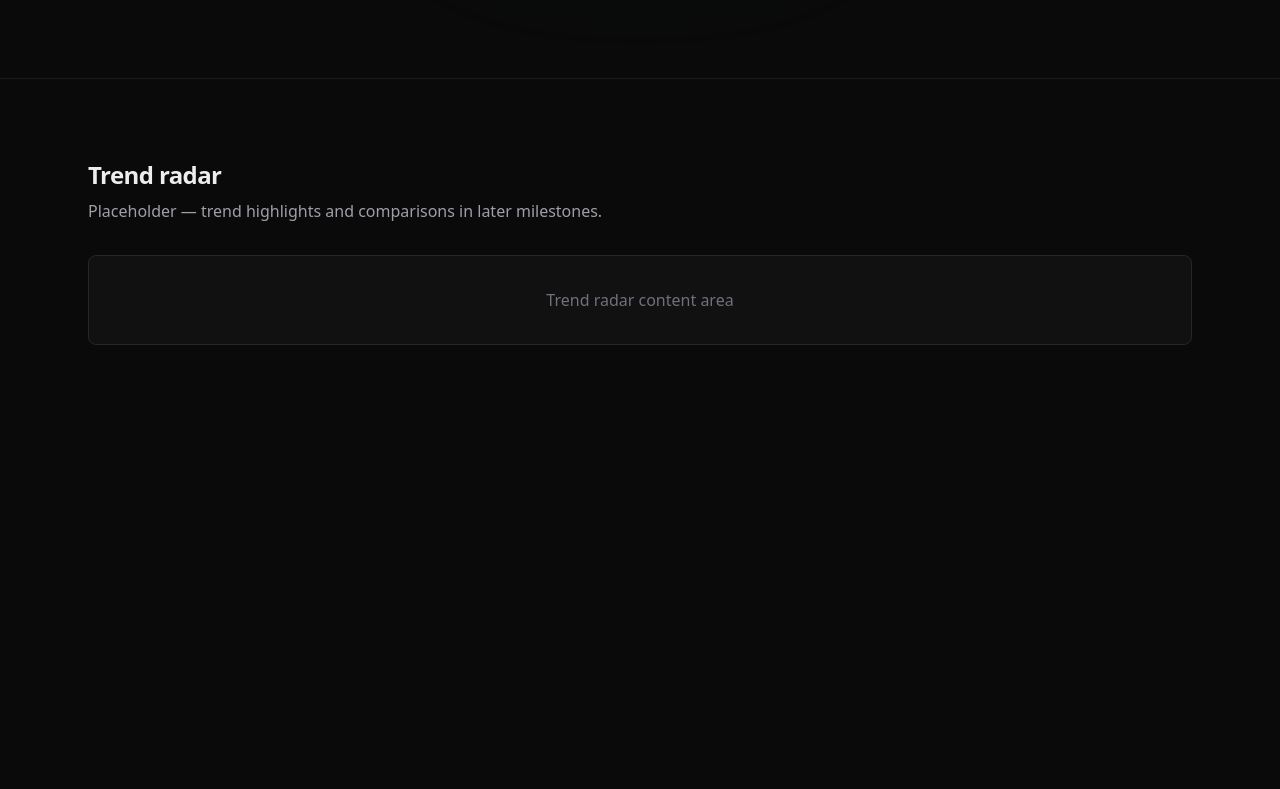
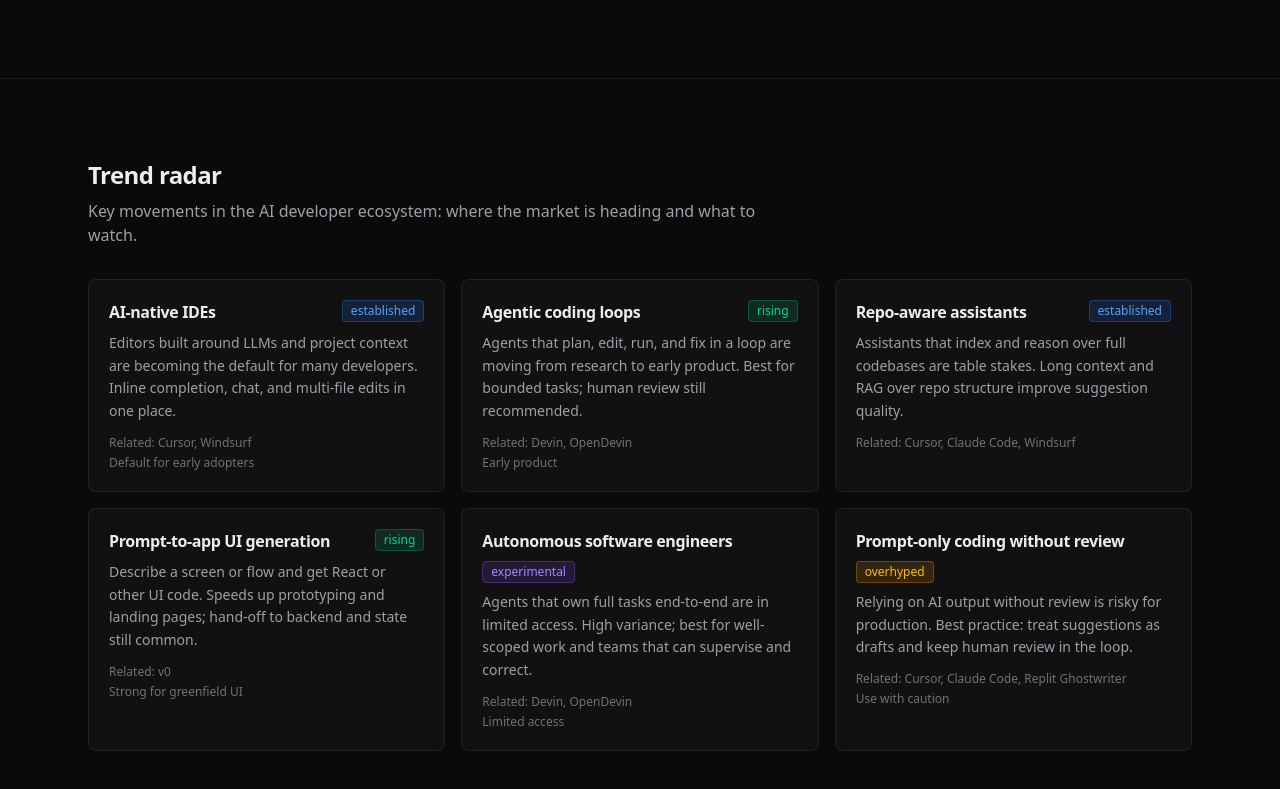
Before and after one commit to ian-schwartz/ai-dev-trends-explorer, a Next.js app: page / in a window 1280 px wide. Shown: the part 1713-2502 px from the top of the page. Before the commit the page ends 2138 px from the top, so only its background shows below. Built offline with nearby package versions, Linux system fonts and the light colour scheme; no server answers.

Commit message:
feat: implement curated trend radar section

```diff
--- /dev/null
+++ b/src/components/home/TrendRadarCard.tsx
@@ -0,0 +1,62 @@
+import type { TrendItem, TrendStatus } from "@/types/trend";
+
+const statusStyles: Record<
+  TrendStatus,
+  { badge: string; border: string }
+> = {
+  rising: {
+    badge: "bg-emerald-500/15 text-emerald-400 border-emerald-500/30",
+    border: "border-emerald-500/20",
+  },
+  established: {
+    badge: "bg-blue-500/15 text-blue-400 border-blue-500/30",
+    border: "border-blue-500/20",
+  },
+  experimental: {
+    badge: "bg-violet-500/15 text-violet-400 border-violet-500/30",
+    border: "border-violet-500/20",
+  },
+  overhyped: {
+    badge: "bg-amber-500/15 text-amber-400 border-amber-500/30",
+    border: "border-amber-500/20",
+  },
+};
+
+interface TrendRadarCardProps {
+  trend: TrendItem;
+}
+
+export function TrendRadarCard({ trend }: TrendRadarCardProps) {
+  const styles = statusStyles[trend.status];
+
+  return (
+    <article
+      className={`rounded-lg border bg-zinc-900/50 p-4 sm:p-5 ${styles.border} border-zinc-800/80 transition-colors hover:bg-zinc-900/70`}
+      data-trend-slug={trend.slug}
+    >
+      <div className="flex flex-wrap items-start justify-between gap-2">
+        <h3 className="font-semibold tracking-tight text-foreground">
+          {trend.title}
+        </h3>
+        <span
+          className={`shrink-0 rounded border px-2 py-0.5 text-xs font-medium ${styles.badge}`}
+        >
+          {trend.status}
+        </span>
+      </div>
+      <p className="mt-2 text-sm leading-relaxed text-zinc-400">
+        {trend.summary}
+      </p>
+      {trend.relatedTools.length > 0 && (
+        <p className="mt-3 text-xs text-zinc-500">
+          Related: {trend.relatedTools.join(", ")}
+        </p>
+      )}
+      {trend.signalLabel != null && (
+        <p className="mt-1 text-xs font-medium text-zinc-500">
+          {trend.signalLabel}
+        </p>
+      )}
+    </article>
+  );
+}
--- a/src/components/home/TrendRadarSection.tsx
+++ b/src/components/home/TrendRadarSection.tsx
@@ -1,3 +1,6 @@
+import { trends } from "@/data/trends";
+import { TrendRadarCard } from "./TrendRadarCard";
+
 export function TrendRadarSection() {
   return (
     <section className="py-16 sm:py-20">
@@ -5,11 +8,14 @@ export function TrendRadarSection() {
         <h2 className="text-2xl font-semibold tracking-tight text-foreground">
           Trend radar
         </h2>
-        <p className="mt-2 text-zinc-400">
-          Placeholder — trend highlights and comparisons in later milestones.
+        <p className="mt-2 max-w-2xl text-zinc-400">
+          Key movements in the AI developer ecosystem: where the market is
+          heading and what to watch.
         </p>
-        <div className="mt-8 rounded-lg border border-zinc-800 bg-zinc-900/50 p-8 text-center text-zinc-500">
-          Trend radar content area
+        <div className="mt-8 grid gap-4 sm:grid-cols-2 lg:grid-cols-3">
+          {trends.map((trend) => (
+            <TrendRadarCard key={trend.slug} trend={trend} />
+          ))}
         </div>
       </div>
     </section>
--- /dev/null
+++ b/src/data/trends.ts
@@ -0,0 +1,57 @@
+import type { TrendItem } from "@/types/trend";
+
+export const trends: TrendItem[] = [
+  {
+    slug: "ai-native-ides",
+    title: "AI-native IDEs",
+    status: "established",
+    summary:
+      "Editors built around LLMs and project context are becoming the default for many developers. Inline completion, chat, and multi-file edits in one place.",
+    relatedTools: ["Cursor", "Windsurf"],
+    signalLabel: "Default for early adopters",
+  },
+  {
+    slug: "agentic-coding-loops",
+    title: "Agentic coding loops",
+    status: "rising",
+    summary:
+      "Agents that plan, edit, run, and fix in a loop are moving from research to early product. Best for bounded tasks; human review still recommended.",
+    relatedTools: ["Devin", "OpenDevin"],
+    signalLabel: "Early product",
+  },
+  {
+    slug: "repo-aware-assistants",
+    title: "Repo-aware assistants",
+    status: "established",
+    summary:
+      "Assistants that index and reason over full codebases are table stakes. Long context and RAG over repo structure improve suggestion quality.",
+    relatedTools: ["Cursor", "Claude Code", "Windsurf"],
+  },
+  {
+    slug: "prompt-to-app-ui",
+    title: "Prompt-to-app UI generation",
+    status: "rising",
+    summary:
+      "Describe a screen or flow and get React or other UI code. Speeds up prototyping and landing pages; hand-off to backend and state still common.",
+    relatedTools: ["v0"],
+    signalLabel: "Strong for greenfield UI",
+  },
+  {
+    slug: "autonomous-software-engineers",
+    title: "Autonomous software engineers",
+    status: "experimental",
+    summary:
+      "Agents that own full tasks end-to-end are in limited access. High variance; best for well-scoped work and teams that can supervise and correct.",
+    relatedTools: ["Devin", "OpenDevin"],
+    signalLabel: "Limited access",
+  },
+  {
+    slug: "prompt-only-coding",
+    title: "Prompt-only coding without review",
+    status: "overhyped",
+    summary:
+      "Relying on AI output without review is risky for production. Best practice: treat suggestions as drafts and keep human review in the loop.",
+    relatedTools: ["Cursor", "Claude Code", "Replit Ghostwriter"],
+    signalLabel: "Use with caution",
+  },
+];
--- /dev/null
+++ b/src/types/trend.ts
@@ -0,0 +1,14 @@
+export type TrendStatus =
+  | "rising"
+  | "established"
+  | "experimental"
+  | "overhyped";
+
+export interface TrendItem {
+  slug: string;
+  title: string;
+  status: TrendStatus;
+  summary: string;
+  relatedTools: string[];
+  signalLabel?: string;
+}
```
